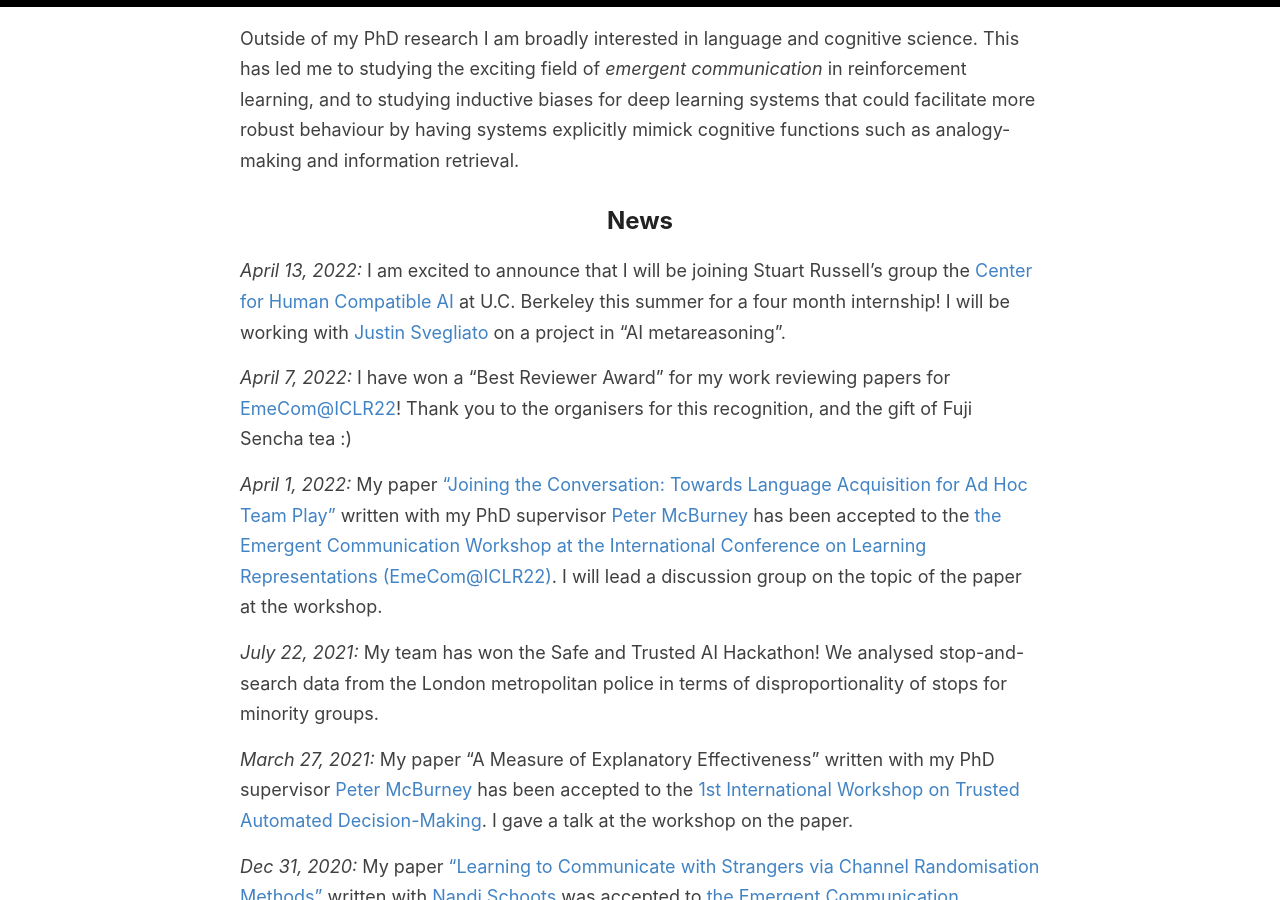
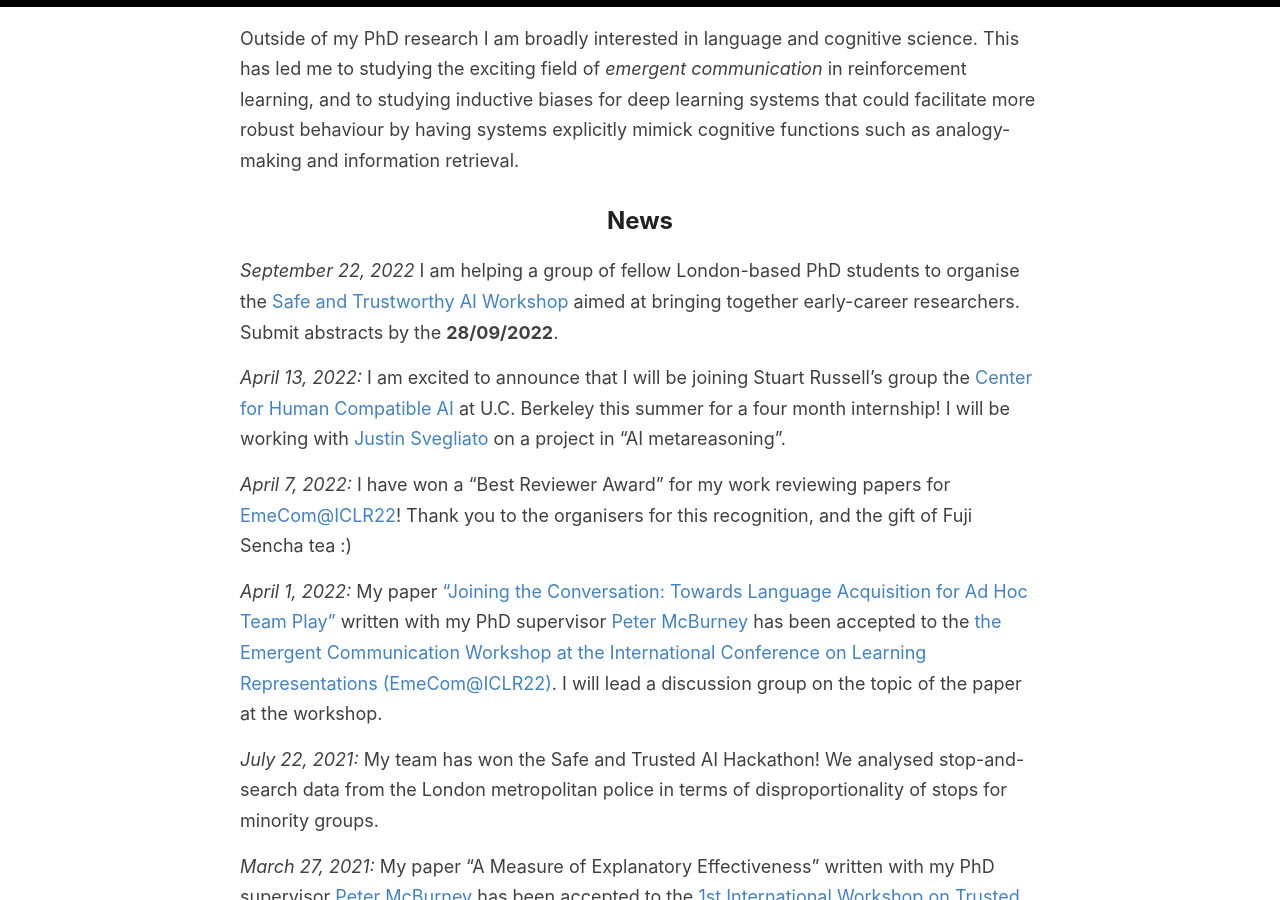
Before and after one commit to DylanCope/dylancope.github.io, a Jekyll site: the page built from index.md, in a window 1280 px wide and 900 px high, scrolled down 1158 px. Built offline with Jekyll 4.4.1, drawn with Linux system fonts in a browser that asks for light colours.

Commit message:
Update index.md

```diff
--- a/index.md
+++ b/index.md
@@ -18,6 +18,8 @@ The following cartoon shows a set-up of multi-agent reinforcement learning (MARL
 Outside of my PhD research I am broadly interested in language and cognitive science. This has led me to studying the exciting field of _emergent communication_ in reinforcement learning, and to studying inductive biases for deep learning systems that could facilitate more robust behaviour by having systems explicitly mimick cognitive functions such as analogy-making and information retrieval.
 
 ## News
+
+_September 22, 2022_ I am helping a group of fellow London-based PhD students to organise the [Safe and Trustworthy AI Workshop](https://www.doc.ic.ac.uk/~chs219/stai-workshop/) aimed at bringing together early-career researchers. Submit abstracts by the **28/09/2022**.
 
 _April 13, 2022:_ I am excited to announce that I will be joining Stuart Russell's group the [Center for Human Compatible AI](https://humancompatible.ai/) at U.C. Berkeley this summer for a four month internship! I will be working with [Justin Svegliato](https://justinsvegliato.com/) on a project in "AI metareasoning".
 
```
